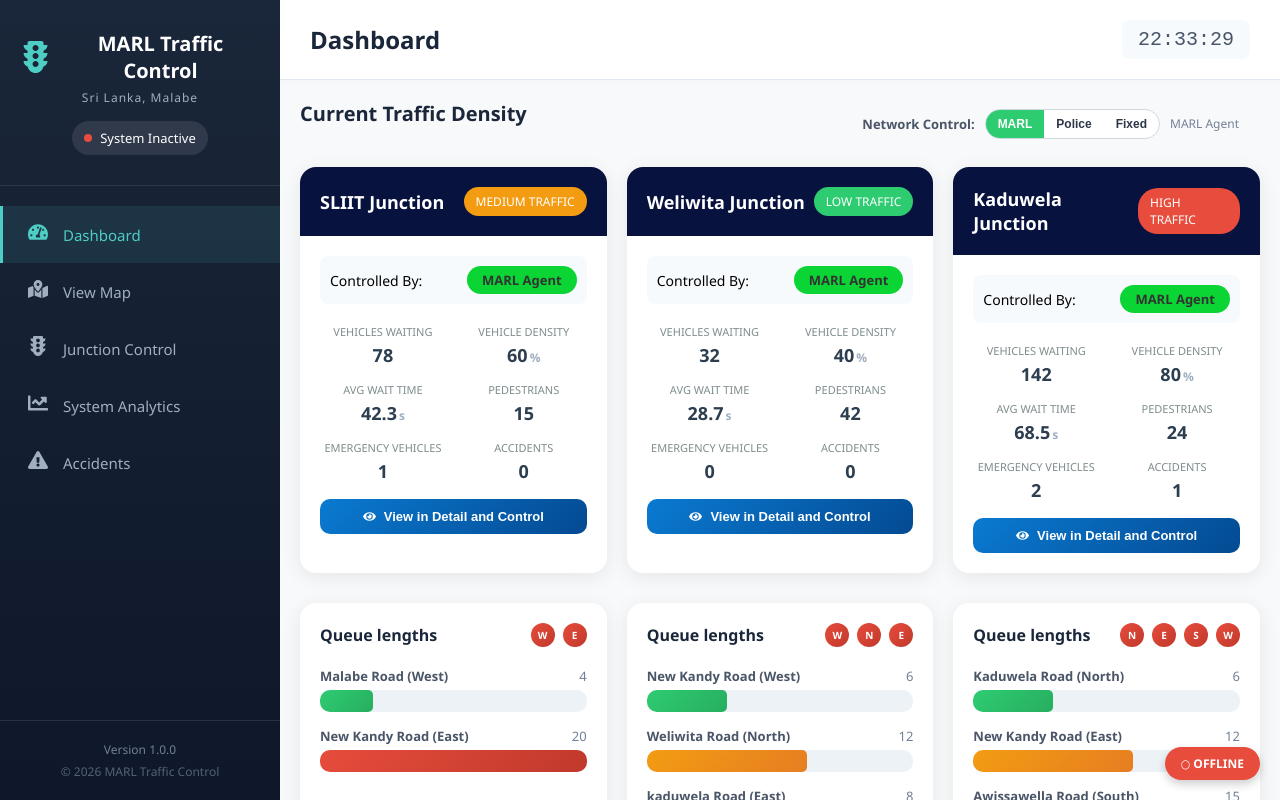
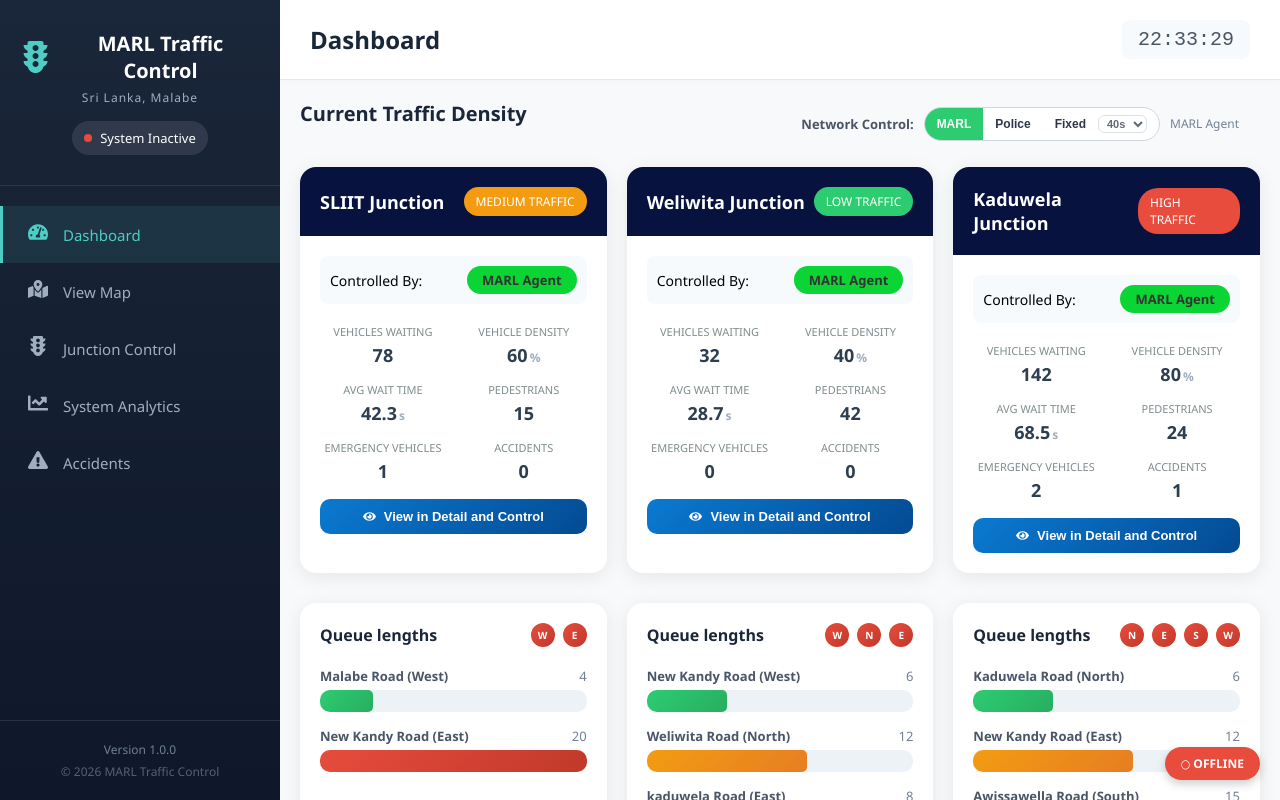
Before and after one commit to shriomy/CTSE-MARL-client, a React (Create React App) app in the folder traffic-marl-vdn/: page /dashboard in a window 1280 px wide. Built offline with nearby package versions, Linux system fonts and the light colour scheme; no server answers.

Commit message:
fixed timed 20s 40s 60s

```diff
--- a/traffic-marl-vdn/src/pages/Dashboard.js
+++ b/traffic-marl-vdn/src/pages/Dashboard.js
@@ -16,6 +16,7 @@ const Dashboard = () => {
   const [isSwitchConfirmOpen, setIsSwitchConfirmOpen] = useState(false);
   const [requestedMode, setRequestedMode] = useState('');
   const [pendingValidationMode, setPendingValidationMode] = useState('');
+  const [fixedTimingSeconds, setFixedTimingSeconds] = useState(40);
   const [toast, setToast] = useState({ show: false, message: '' });
   const [summaryData, setSummaryData] = useState({
     accidents: 0,
@@ -57,6 +58,23 @@ const Dashboard = () => {
   };
 
   const isNetworkModeLoading = !!pendingValidationMode;
+
+  const normalizeFixedTiming = (value) => {
+    const parsed = Number(value);
+    return [20, 40, 60].includes(parsed) ? parsed : 40;
+  };
+
+  const extractGlobalFixedTiming = (fixedState) => {
+    if (!fixedState || typeof fixedState !== 'object') {
+      return null;
+    }
+    const first = Object.values(fixedState)[0];
+    if (!first || typeof first !== 'object') {
+      return null;
+    }
+    const candidate = first.vehicle_green_steps ?? first.green_steps;
+    return normalizeFixedTiming(candidate);
+  };
 
   const validateSwitchIfPending = (serverMode) => {
     if (!pendingValidationMode) {
@@ -247,6 +265,13 @@ const Dashboard = () => {
       type: 'set_global_mode',
       mode: requestedMode
     });
+    if (requestedMode === 'fixed') {
+      sendMessage({
+        type: 'set_fixed_timing',
+        junction_id: '*',
+        green_steps: fixedTimingSeconds
+      });
+    }
     setPendingValidationMode(requestedMode);
     setIsSwitchConfirmOpen(false);
     setRequestedMode('');
@@ -255,6 +280,22 @@ const Dashboard = () => {
   const cancelGlobalModeSwitch = () => {
     setIsSwitchConfirmOpen(false);
     setRequestedMode('');
+  };
+
+  const handleGlobalFixedTimingChange = (event) => {
+    const seconds = normalizeFixedTiming(event.target.value);
+    setFixedTimingSeconds(seconds);
+
+    if (!isConnected) {
+      return;
+    }
+
+    sendMessage({
+      type: 'set_fixed_timing',
+      junction_id: '*',
+      green_steps: seconds
+    });
+    setToast({ show: true, message: `Fixed vehicle timing set to ${seconds}s (pedestrians remain 15s).` });
   };
 
   useEffect(() => {
@@ -274,6 +315,10 @@ const Dashboard = () => {
         }
         if (modePayload.junction_modes) {
           updateJunctionModes(modePayload.junction_modes);
+        }
+        const runtimeFixed = extractGlobalFixedTiming(modePayload.fixed_state);
+        if (runtimeFixed) {
+          setFixedTimingSeconds(runtimeFixed);
         }
       }
 
@@ -456,6 +501,21 @@ const Dashboard = () => {
             >
               {pendingValidationMode === 'fixed' && <span className="inline-spinner tiny" aria-hidden="true" />}
               Fixed
+              <span className="network-fixed-inline" onClick={(e) => e.stopPropagation()}>
+                <select
+                  className="network-fixed-select"
+                  value={fixedTimingSeconds}
+                  onChange={handleGlobalFixedTimingChange}
+                  onClick={(e) => e.stopPropagation()}
+                  onMouseDown={(e) => e.stopPropagation()}
+                  disabled={!isConnected}
+                  aria-label="Global fixed vehicle timing"
+                >
+                  <option value={60}>60s</option>
+                  <option value={40}>40s</option>
+                  <option value={20}>20s</option>
+                </select>
+              </span>
             </button>
           </div>
           <span className="network-mode-text">{getModeLabel(networkMode)}</span>
--- a/traffic-marl-vdn/src/pages/JunctionControl.js
+++ b/traffic-marl-vdn/src/pages/JunctionControl.js
@@ -172,6 +172,7 @@ const JunctionControl = () => {
   const [isSwitchConfirmOpen, setIsSwitchConfirmOpen] = useState(false);
   const [requestedMode, setRequestedMode] = useState('');
   const [pendingValidationMode, setPendingValidationMode] = useState('');
+  const [fixedTimingSeconds, setFixedTimingSeconds] = useState(40);
   const [pendingManualCommand, setPendingManualCommand] = useState('');
   const [toast, setToast] = useState({ show: false, message: '' });
   const [activeManualCommand, setActiveManualCommand] = useState('');
@@ -210,6 +211,23 @@ const JunctionControl = () => {
     agent: 'MARL Agent',
     police: 'Police Officer',
     fixed: 'Fixed Time Controller'
+  };
+
+  const normalizeFixedTiming = (value) => {
+    const parsed = Number(value);
+    return [20, 40, 60].includes(parsed) ? parsed : 40;
+  };
+
+  const extractJunctionFixedTiming = (fixedState) => {
+    if (!fixedState || typeof fixedState !== 'object') {
+      return null;
+    }
+    const entry = fixedState[junctionId];
+    if (!entry || typeof entry !== 'object') {
+      return null;
+    }
+    const candidate = entry.vehicle_green_steps ?? entry.green_steps;
+    return normalizeFixedTiming(candidate);
   };
 
   const LANE_EDGE_MAP = {
@@ -537,6 +555,10 @@ const JunctionControl = () => {
         setControlMode(SERVER_TO_MODE[serverMode]);
         validateSwitchIfPending(serverMode);
       }
+      const runtimeFixed = extractJunctionFixedTiming(data.data?.fixed_state);
+      if (runtimeFixed) {
+        setFixedTimingSeconds(runtimeFixed);
+      }
     }
 
     if (data.type === 'traffic_update' && data.data?.actions) {
@@ -627,6 +649,13 @@ const JunctionControl = () => {
         junction_id: junctionId,
         mode: MODE_TO_SERVER[requestedMode] || 'marl'
       });
+      if (requestedMode === 'fixed') {
+        sendMessage({
+          type: 'set_fixed_timing',
+          junction_id: junctionId,
+          green_steps: fixedTimingSeconds
+        });
+      }
       setPendingValidationMode(requestedMode);
     } else {
       setToast({ show: true, message: 'Cannot switch environment while backend is offline.' });
@@ -639,6 +668,22 @@ const JunctionControl = () => {
   const cancelModeSwitch = () => {
     setIsSwitchConfirmOpen(false);
     setRequestedMode('');
+  };
+
+  const handleJunctionFixedTimingChange = (event) => {
+    const seconds = normalizeFixedTiming(event.target.value);
+    setFixedTimingSeconds(seconds);
+
+    if (!isConnected) {
+      return;
+    }
+
+    sendMessage({
+      type: 'set_fixed_timing',
+      junction_id: junctionId,
+      green_steps: seconds
+    });
+    setToast({ show: true, message: `Fixed vehicle timing set to ${seconds}s (pedestrians remain 15s).` });
   };
 
   const handlePoliceLaneClick = (commandId, action, activeLaneHint) => {
@@ -892,6 +937,22 @@ const JunctionControl = () => {
                   <span className="switch-icon">⏱️</span>
                   {pendingValidationMode === 'fixed' && <span className="inline-spinner" aria-hidden="true" />}
                   <span className="switch-text">Switch to Fixed Time Control</span>
+                  <span className="mode-fixed-inline" onClick={(e) => e.stopPropagation()}>
+                    <select
+                      className="mode-fixed-select"
+                      value={fixedTimingSeconds}
+                      onChange={handleJunctionFixedTimingChange}
+                      onClick={(e) => e.stopPropagation()}
+                      onMouseDown={(e) => e.stopPropagation()}
+                      disabled={!isConnected}
+                      aria-label="Junction fixed vehicle timing"
+                    >
+                      <option value={60}>60s</option>
+                      <option value={40}>40s</option>
+                      <option value={20}>20s</option>
+                    </select>
+                    <span className="mode-fixed-note">Ped: 15s</span>
+                  </span>
                 </button>
               </div>
 
--- a/traffic-marl-vdn/src/styles/Dashboard.css
+++ b/traffic-marl-vdn/src/styles/Dashboard.css
@@ -53,6 +53,26 @@
   display: inline-flex;
   align-items: center;
   gap: 6px;
+}
+
+.network-fixed-inline {
+  display: inline-flex;
+  align-items: center;
+}
+
+.network-fixed-select {
+  margin-left: 6px;
+  border: 1px solid #cbd5e1;
+  border-radius: 6px;
+  padding: 1px 4px;
+  font-size: 11px;
+  font-weight: 700;
+  background: #ffffff;
+  color: #1e293b;
+}
+
+.network-mode-btn.active.fixed .network-fixed-select {
+  border-color: rgba(255, 255, 255, 0.75);
 }
 
 .network-mode-btn:hover {
--- a/traffic-marl-vdn/src/styles/JunctionControl.css
+++ b/traffic-marl-vdn/src/styles/JunctionControl.css
@@ -1008,3 +1008,26 @@
     transform: rotate(360deg);
   }
 }
+
+.mode-fixed-inline {
+  margin-left: auto;
+  display: inline-flex;
+  align-items: center;
+  gap: 8px;
+}
+
+.mode-fixed-select {
+  border: 1px solid rgba(255, 255, 255, 0.7);
+  border-radius: 6px;
+  padding: 2px 6px;
+  font-size: 12px;
+  font-weight: 700;
+  color: #0f172a;
+  background: #ffffff;
+}
+
+.mode-fixed-note {
+  font-size: 11px;
+  font-weight: 700;
+  opacity: 0.95;
+}
```
Also changed, not shown: traffic-marl-vdn/public/browser7.png.
